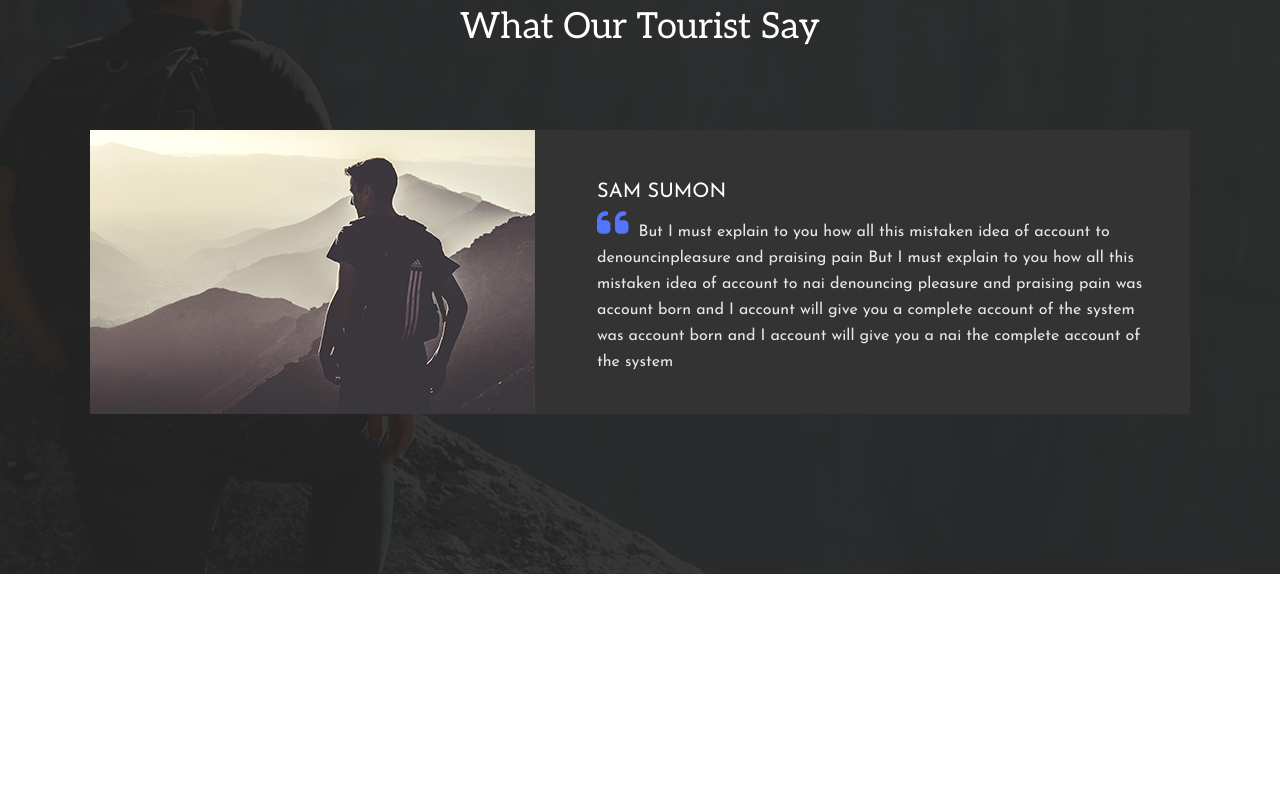
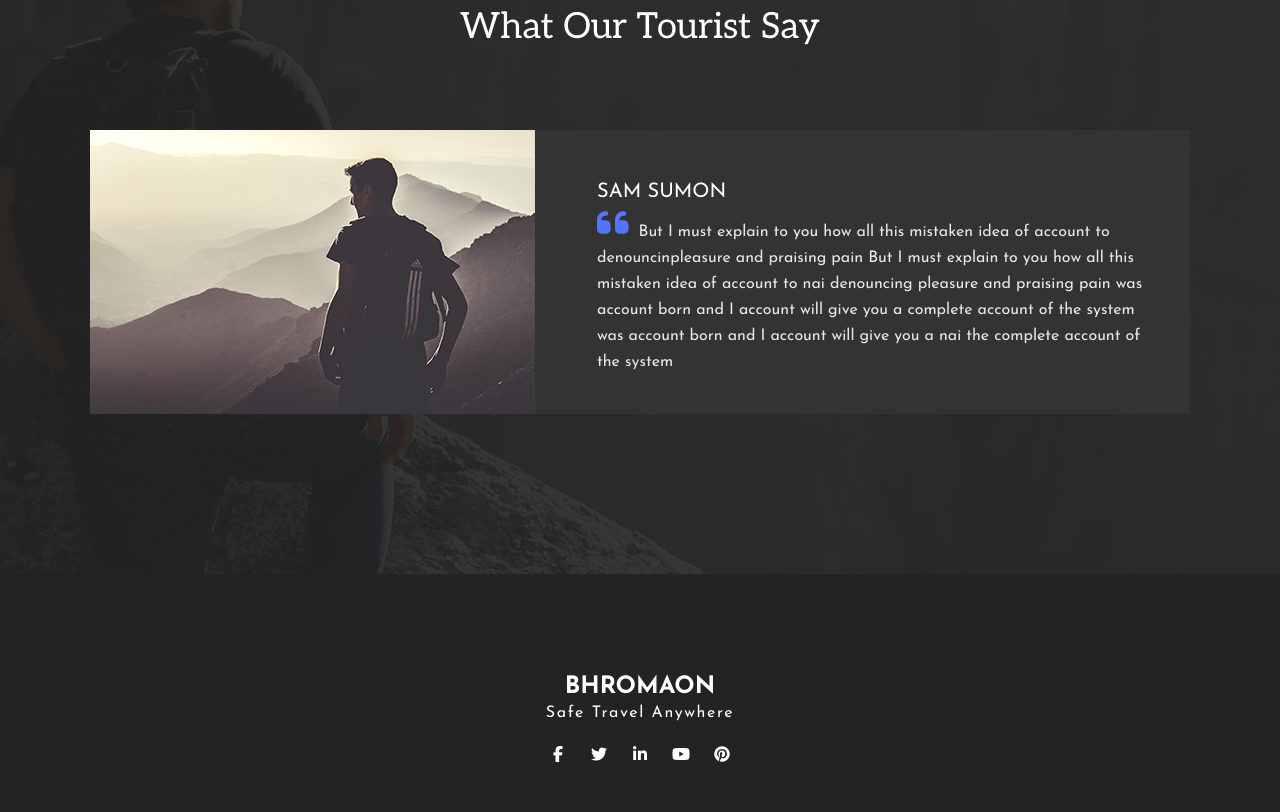
Before and after one commit to simon-jacobs/BHROMAON, a website: page index.html in a window 1280 px wide. Shown: the part 3260-4072 px from the top of the page. Before the commit the page ends 3834 px from the top, so only its background shows below. Drawn offline with Linux system fonts and the light colour scheme.

Commit message:
added a footer w/ favicons and styling

```diff
--- a/index.html
+++ b/index.html
@@ -87,5 +87,19 @@
             </div>
         </div>
     </section>
-
+    <footer>
+        <div class="text-center">
+            <div>
+                <h2>BHROMAON</h2>
+                <p>Safe Travel Anywhere</p>
+            </div>
+            <div class="icons">
+                <i class="fa-brands fa-facebook-f"></i>
+                <i class="fa-brands fa-twitter"></i>
+                <i class="fa-brands fa-linkedin-in"></i>
+                <i class="fa-brands fa-youtube"></i>
+                <i class="fa-brands fa-pinterest"></i>
+            </div>
+        </div>
+    </footer>
 </html>
--- a/styles/style.scss
+++ b/styles/style.scss
@@ -128,11 +128,6 @@ form {
 
     }
 }
-
-footer {
-    height: 100vh;
-}
-
 
 //SECTION 2
 .choose {
@@ -347,3 +342,41 @@ footer {
         line-height: 26px;
     }
 }
+
+//FOOTER
+footer {
+    padding: 50px 0 50px                                       0;
+    background-color: #232323;
+
+    h2 {
+        font-size: 24px;
+        font-weight: 700;
+        line-height: 26px;
+        padding-top: 50px;
+    }
+
+    p {
+        font-size: 16px;
+        font-weight: 400;
+        line-height: 26px;
+        letter-spacing: 1.6px;
+    }
+
+    .icons {
+        display: flex;
+        justify-content: center;
+        align-items: center;
+        gap: 1px;
+        margin-top: 20px;
+
+        i {
+            width: 40px;
+
+            &:hover,
+            &:focus {
+                cursor: pointer;
+                color: #2980b9;
+            }
+        }
+    }
+}
```
Also changed, not shown: dist/style.css, 1 other file.
